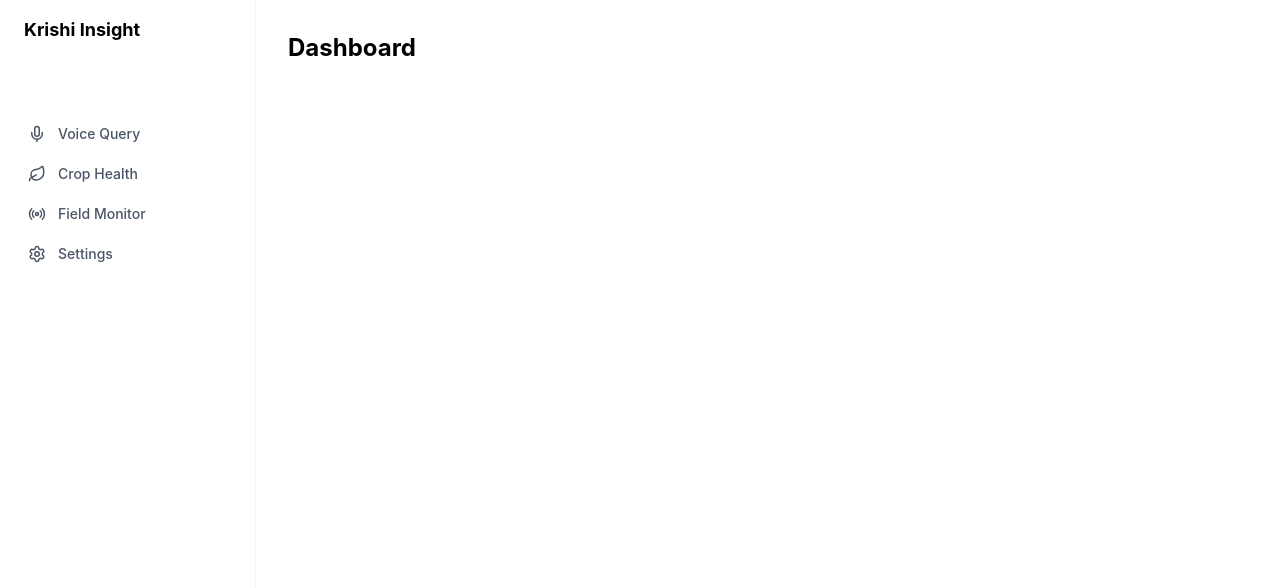
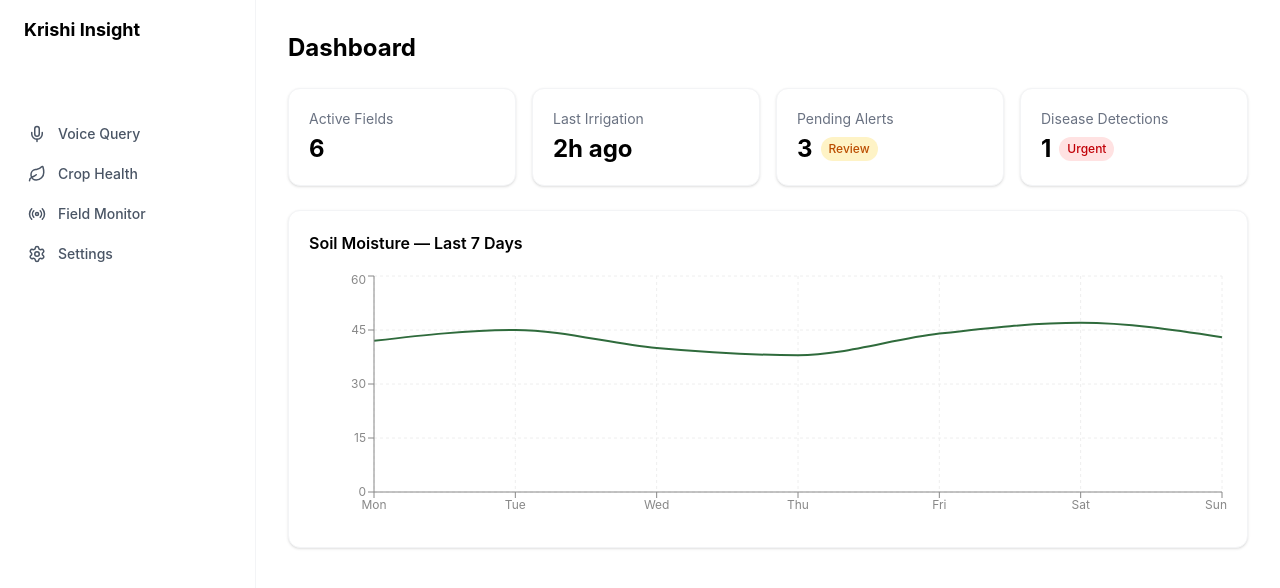
Before and after one commit to shrishti1525/krishi-insight-voice, a React app in the folder frontend/: page / in a window 1280 px wide. Shown: the top 588 px of the page. Built offline with nearby package versions, Linux system fonts and the light colour scheme; the HTML template or start-up script is replaced by a standard one.

Commit message:
Build out Dashboard with summary cards and moisture chart

```diff
--- a/frontend/src/pages/Dashboard.jsx
+++ b/frontend/src/pages/Dashboard.jsx
@@ -1,4 +1,60 @@
+import Card from '../components/ui/Card'
+import Badge from '../components/ui/Badge'
+import { LineChart, Line, XAxis, YAxis, CartesianGrid, Tooltip, ResponsiveContainer } from 'recharts'
+
+const moistureData = [
+  { day: 'Mon', moisture: 42 },
+  { day: 'Tue', moisture: 45 },
+  { day: 'Wed', moisture: 40 },
+  { day: 'Thu', moisture: 38 },
+  { day: 'Fri', moisture: 44 },
+  { day: 'Sat', moisture: 47 },
+  { day: 'Sun', moisture: 43 },
+]
+
 function Dashboard() {
-  return <h2 className="text-2xl font-bold">Dashboard</h2>
+  return (
+    <div className="flex flex-col gap-6">
+      <h2 className="text-2xl font-bold">Dashboard</h2>
+
+      <div className="grid grid-cols-1 sm:grid-cols-2 lg:grid-cols-4 gap-4">
+        <Card>
+          <p className="text-sm text-gray-500">Active Fields</p>
+          <p className="text-2xl font-bold mt-1">6</p>
+        </Card>
+        <Card>
+          <p className="text-sm text-gray-500">Last Irrigation</p>
+          <p className="text-2xl font-bold mt-1">2h ago</p>
+        </Card>
+        <Card>
+          <p className="text-sm text-gray-500">Pending Alerts</p>
+          <p className="text-2xl font-bold mt-1 flex items-center gap-2">
+            3 <Badge tone="warning">Review</Badge>
+          </p>
+        </Card>
+        <Card>
+          <p className="text-sm text-gray-500">Disease Detections</p>
+          <p className="text-2xl font-bold mt-1 flex items-center gap-2">
+            1 <Badge tone="danger">Urgent</Badge>
+          </p>
+        </Card>
+      </div>
+
+      <Card>
+        <p className="font-semibold mb-4">Soil Moisture — Last 7 Days</p>
+        <div className="h-64">
+          <ResponsiveContainer width="100%" height="100%">
+            <LineChart data={moistureData}>
+              <CartesianGrid strokeDasharray="3 3" stroke="#eee" />
+              <XAxis dataKey="day" stroke="#888" fontSize={12} />
+              <YAxis stroke="#888" fontSize={12} />
+              <Tooltip />
+              <Line type="monotone" dataKey="moisture" stroke="#2F6B3C" strokeWidth={2} dot={false} />
+            </LineChart>
+          </ResponsiveContainer>
+        </div>
+      </Card>
+    </div>
+  )
 }
 export default Dashboard
```
